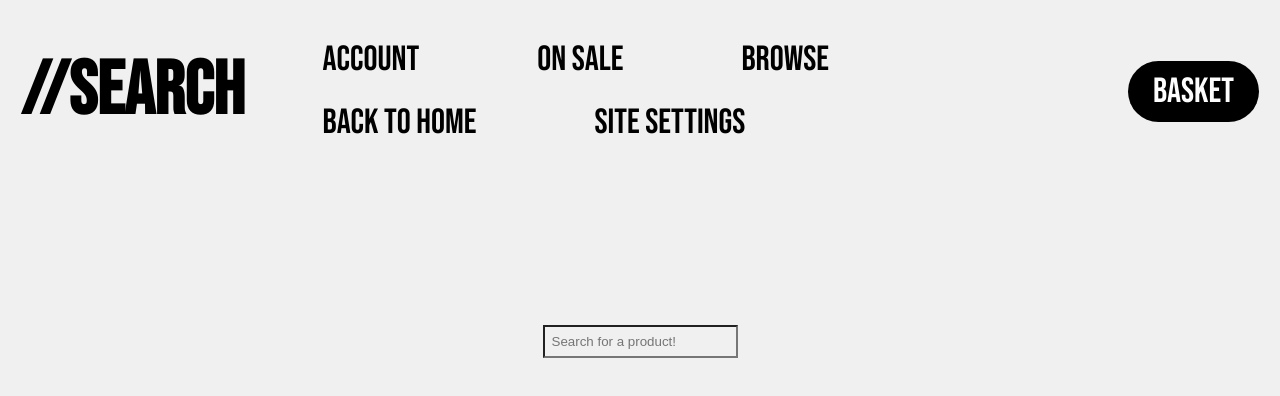
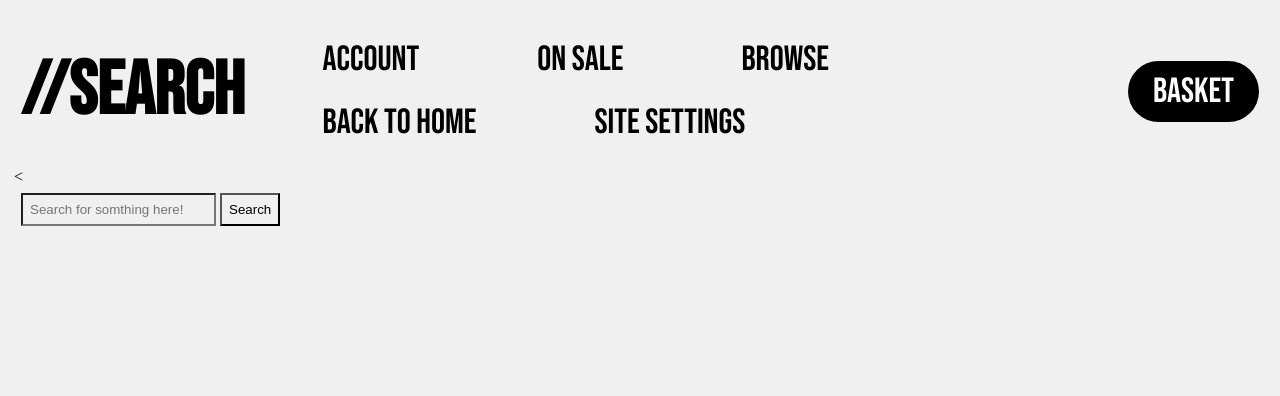
Before and after one commit to civilspeedy/Team-5, a plain HTML site: page Team 5/Front-End/Sub-pages/Search.html in a window 1280 px wide. Drawn offline with Linux system fonts and the light colour scheme.

Commit message:
Update Search.html

```diff
--- a/Team 5/Front-End/Sub-pages/Search.html
+++ b/Team 5/Front-End/Sub-pages/Search.html
@@ -24,8 +24,9 @@
             <a class ="basketBtn" href="#"><button>Basket</button></a>
         </header>
 
-        <div class = "searchBox">
-        <input type="text" id="searchInput" class="searchBar" placeholder="Search for a product!">
-        </div>
+        <<form action="/form/submit" method="GET">
+            <input type="text" name="text" class="search" placeholder="Search for somthing here!">
+            <input type="submit" name="submit" id="submitSearch" value="Search">
+          </form>
     </body>
 </html>
```
